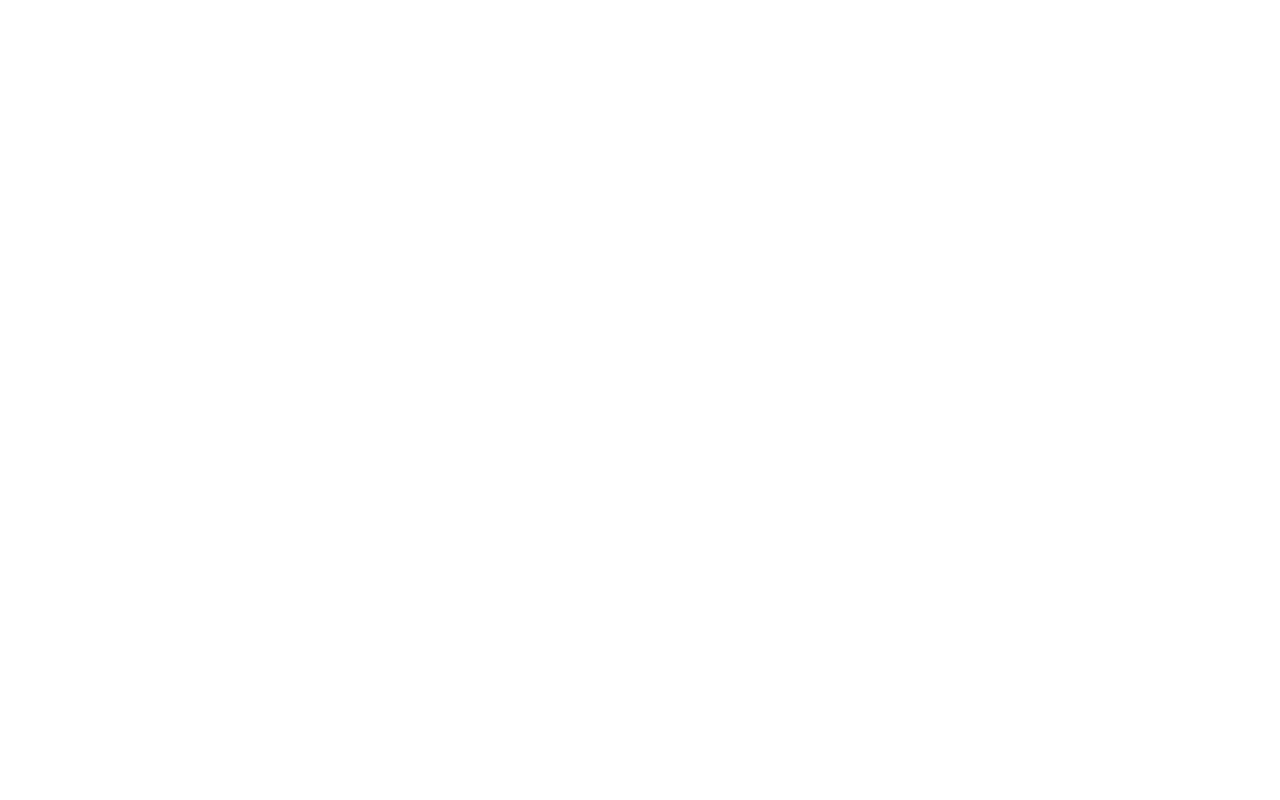
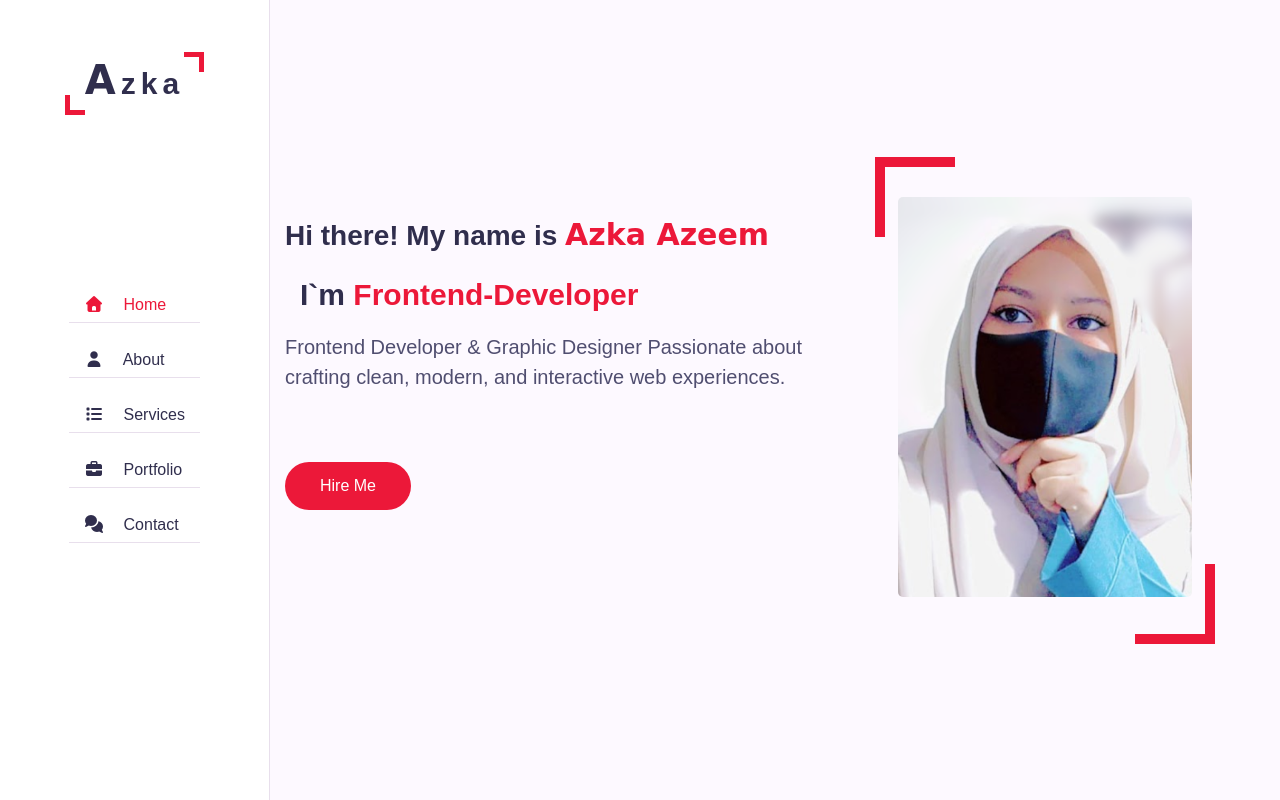
Before and after one commit to Azkaazeem/My-Portfolio, a plain HTML site: page index.html in a window 1280 px wide. Drawn offline with Linux system fonts and the light colour scheme; a web font is replaced by a local one.

Commit message:
Home Section Starts

```diff
--- a/css/skins/color-1.css
+++ b/css/skins/color-1.css
@@ -0,0 +1,3 @@
+:root {
+    --skin-color: #ec1839;
+}
--- a/css/style.css
+++ b/css/style.css
@@ -0,0 +1,290 @@
+:root {
+    --bg-black-900: #f2f2fc;
+    --bg-black-100: #fdf9ff;
+    --bg-black-50: #e8dfec;
+    --text-black-900: #302e4d;
+    --text-black-700: #504e70;
+}
+
+body {
+    margin: 0;
+    padding: 0;
+    line-height: 1.5;
+    font-size: 16px;
+    font-family: "Popins", sans-serif;
+    font-weight: 400;
+    font-style: normal;
+}
+
+* {
+    margin: 0;
+    padding: 0%;
+    outline: none;
+    text-decoration: none;
+    box-sizing: border-box;
+}
+
+::before,
+::after {
+    box-sizing: border-box;
+}
+
+ul {
+    list-style: none;
+}
+
+section {
+    background-color: var(--bg-black-100);
+    min-width: 100vh;
+    height: 100vh;
+    display: block;
+    padding: 0 30px;
+    opacity: 1;
+}
+
+.main-content {
+    padding-left: 270px;
+}
+
+.padd-15 {
+    padding-left: 15px;
+    padding-right: 15px;
+}
+
+.container {
+    max-width: 1100px;
+    width: 100%;
+    /* background-color: red; */
+    margin: auto;
+}
+
+.row {
+    display: flex;
+    flex-wrap: wrap;
+    margin-left: -15px;
+    margin-right: 15px;
+    position: relative;
+}
+
+.btn {
+    font-size: 16px;
+    font-weight: 500;
+    padding: 12px 35px;
+    background: var(--skin-color);
+    color: white;
+    border-radius: 40px;
+    display: inline-block;
+    white-space: nowrap;
+    transition: all 0.3s ease;
+    border: none;
+}
+
+.btn:hover {
+    transform: scale(1.05);
+}
+
+/*  ------------------   Aside   ------------------  */
+.aside {
+    width: 270px;
+    position: fixed;
+    left: 0;
+    top: 0%;
+    padding: 30px;
+    height: 100%;
+    display: flex;
+    justify-content: center;
+    align-items: center;
+    z-index: 10;
+    border-right: 1px solid var(--bg-black-50);
+}
+
+.aside .logo {
+    position: absolute;
+    top: 50px;
+    font-size: 30px;
+    text-transform: capitalize;
+}
+
+.aside .logo a {
+    color: var(--text-black-900);
+    font-weight: 700;
+    /* background-color: red; */
+    padding: 15px 20px;
+    font-size: 30px;
+    letter-spacing: 5px;
+    position: relative;
+}
+
+.aside .logo a span {
+    font-family: 'Clicker Script', cursive;
+    font-size: 40px;
+}
+
+.aside .logo a::before {
+    content: "";
+    position: absolute;
+    width: 20px;
+    height: 20px;
+    border-bottom: 5px solid var(--skin-color);
+    border-left: 5px solid var(--skin-color);
+    bottom: 0;
+    left: 0;
+}
+
+.aside .logo a::after {
+    content: "";
+    position: absolute;
+    width: 20px;
+    height: 20px;
+    border-top: 5px solid var(--skin-color);
+    border-right: 5px solid var(--skin-color);
+    top: 0;
+    right: 0;
+}
+
+.aside .nav-toggle {
+    height: 40px;
+    width: 40px;
+    border: 1px solid var(--bg-black-50);
+    cursor: pointer;
+    position: fixed;
+    left: 300px;
+    top: 20px;
+    border-radius: 5px;
+    background: var(--bg-black-100);
+    display: none;
+    justify-content: center;
+    align-items: center;
+}
+
+.aside .nav-toggle span {
+    height: 3px;
+    width: 18px;
+    background-color: var(--skin-color);
+    display: inline-block;
+    position: relative;
+}
+
+.aside .nav-toggle span::before {
+    content: '';
+    height: 3px;
+    width: 18px;
+    background: var(--skin-color);
+    position: absolute;
+    top: -6px;
+    left: 0%;
+}
+
+.aside .nav-toggle span::after {
+    content: '';
+    height: 3px;
+    width: 18px;
+    background: var(--skin-color);
+    position: absolute;
+    top: 6px;
+    left: 0%;
+}
+
+.aside .nav {
+    margin-top: 50px;
+}
+
+.aside .nav li {
+    margin-bottom: 20px;
+    /* background: red; */
+    display: block;
+}
+
+.aside .nav li a {
+    font-size: 16px;
+    font-weight: 600px;
+    display: block;
+    border-bottom: 1px solid var(--bg-black-50);
+    color: var(--text-black-900);
+    padding: 5px 15px;
+}
+
+.aside .nav li a.active {
+    color: var(--skin-color);
+}
+
+.aside .nav li a i {
+    margin-right: 15px;
+}
+
+/* ------------------------------------   Home Styling   ------------------------------------ */
+
+.home {
+    min-height: 100vh;
+    display: flex;
+    color: var(--text-black-900);
+}
+
+.home .home-info {
+    flex: 0 0 60%;
+    max-width: 60%;
+}
+
+h3.hello {
+    font-size: 28px;
+    margin: 15px 0;
+}
+
+h3.hello span {
+    font-family: 'Clicker Script' , cursive;
+    font-size: 30px;
+    font-weight: 700;
+    color: var(--skin-color);
+}
+
+h3.my-profession {
+    font-size: 30px;
+    margin: 15px;
+}
+
+.typing {
+    color: var(--skin-color);
+}
+
+.home-info p {
+    margin-bottom: 70px;
+    font-size: 20px;
+    color: var(--text-black-700);
+}
+
+.home .home-img {
+    flex: 0 0 40%;
+    max-width: 40%;
+    /* background-color: red; */
+    text-align: center;
+    position: relative;
+
+}
+
+.home-img::after {
+    content: '';
+    position: absolute;
+    height: 80px;
+    width: 80px;
+    right: 20px;
+    bottom: -40px;
+    border-bottom: 10px solid var(--skin-color);
+    border-right: 10px solid var(--skin-color);
+}
+
+.home-img::before {
+    content: '';
+    position: absolute;
+    height: 80px;
+    width: 80px;
+    left: 20px;
+    top: -40px;
+    border-top: 10px solid var(--skin-color);
+    border-left: 10px solid var(--skin-color);
+}
+
+.home-img img {
+    margin: auto;
+    border-radius: 5px;
+    height: 400px;
+}
--- a/index.html
+++ b/index.html
@@ -1,22 +1,80 @@
 <!DOCTYPE html>
 <html lang="en">
+
 <head>
     <meta charset="UTF-8">
     <meta name="viewport" content="width=device-width, initial-scale=1.0">
     <title>Document</title>
 
+    <!-- Google Font -->
+    <link rel="preconnect" href="https://fonts.googleapis.com">
+    <link rel="preconnect" href="https://fonts.gstatic.com" crossorigin>
+    <link
+        href="https://fonts.googleapis.com/css2?family=Clicker+Script&family=Josefin+Sans:ital,wght@0,100..700;1,100..700&family=Poppins:ital,wght@0,100;0,200;0,300;0,400;0,500;0,600;0,700;0,800;0,900;1,100;1,200;1,300;1,400;1,500;1,600;1,700;1,800;1,900&display=swap"
+        rel="stylesheet">
+
     <!-- Font Awesome CDN -->
-    <link rel="stylesheet" href="https://cdnjs.cloudflare.com/ajax/libs/font-awesome/7.0.1/css/all.min.css" integrity="sha512-2SwdPD6INVrV/lHTZbO2nodKhrnDdJK9/kg2XD1r9uGqPo1cUbujc+IYdlYdEErWNu69gVcYgdxlmVmzTWnetw==" crossorigin="anonymous" referrerpolicy="no-referrer" />
+    <link rel="stylesheet" href="https://cdnjs.cloudflare.com/ajax/libs/font-awesome/7.0.1/css/all.min.css"
+        integrity="sha512-2SwdPD6INVrV/lHTZbO2nodKhrnDdJK9/kg2XD1r9uGqPo1cUbujc+IYdlYdEErWNu69gVcYgdxlmVmzTWnetw=="
+        crossorigin="anonymous" referrerpolicy="no-referrer" />
 
     <!-- Css Files -->
-     <link rel="stylesheet" href="./css/style.css">
-     <link rel="stylesheet" href="./css/skins/color-1.css">
+    <link rel="stylesheet" href="./css/style.css">
+    <link rel="stylesheet" href="./css/skins/color-1.css">
 </head>
+
 <body>
+
+    <!-- Main Container Starts -->
+
+    <!-- =======================================================   Main content Starts   ======================================================= -->
+
+    <main class="main-content">
+        <!-- --------------   Aside Starts   -------------- -->
+
+        <aside class="aside">
+            <div class="logo">
+                <a href=""><span>A</span>zka</a>
+            </div>
+
+            <div class="nav-toggle">
+                <span></span>
+            </div>
+
+            <ul class="nav">
+                <li><a class="active" href="#home-section"> <i class="fa fa-home"></i> Home</a></li>
+                <li><a href=""> <i class="fa fa-user"></i> About </a> </li>
+                <li><a href=""> <i class="fa fa-list"></i> Services</a></li>
+                <li><a href=""> <i class="fa fa-briefcase"></i> Portfolio</a></li>
+                <li><a href=""> <i class="fa fa-comments"></i> Contact</a></li>
+            </ul>
+        </aside>
+
+        <!-- -------------- Home Section --------------  -->
+        <section class="home" id="home-section">
+            <div class="container">
+                <div class="row">
+                    <div class="home-info">
+                        <h3 class="hello">Hi there! My name is <span class="name">Azka Azeem</span></h3>
+                        <h3 class="my-profession">I`m <span class="typing">Frontend-Developer</span></h3>
+                        <p>Frontend Developer & Graphic Designer Passionate about crafting clean, modern, and interactive web experiences.</p>
+                        <a href="#contact" class="btn hire-me">Hire Me</a>
+                    </div>
+                    <div class="home-img padd-15">
+                        <img src="./images/hero.png" alt="My img">
+                    </div>
+                </div>
+            </div>
+        </section>
+
+    </main>
+
+    <!-- Main Container End -->
 
 
 
     <!-- JavaScript File -->
-     <script src="./javascript/script.js"></script>
+    <script src="./javascript/script.js"></script>
 </body>
+
 </html>
```
Also changed, not shown: images/hero.jpeg, images/hero.png (added).
